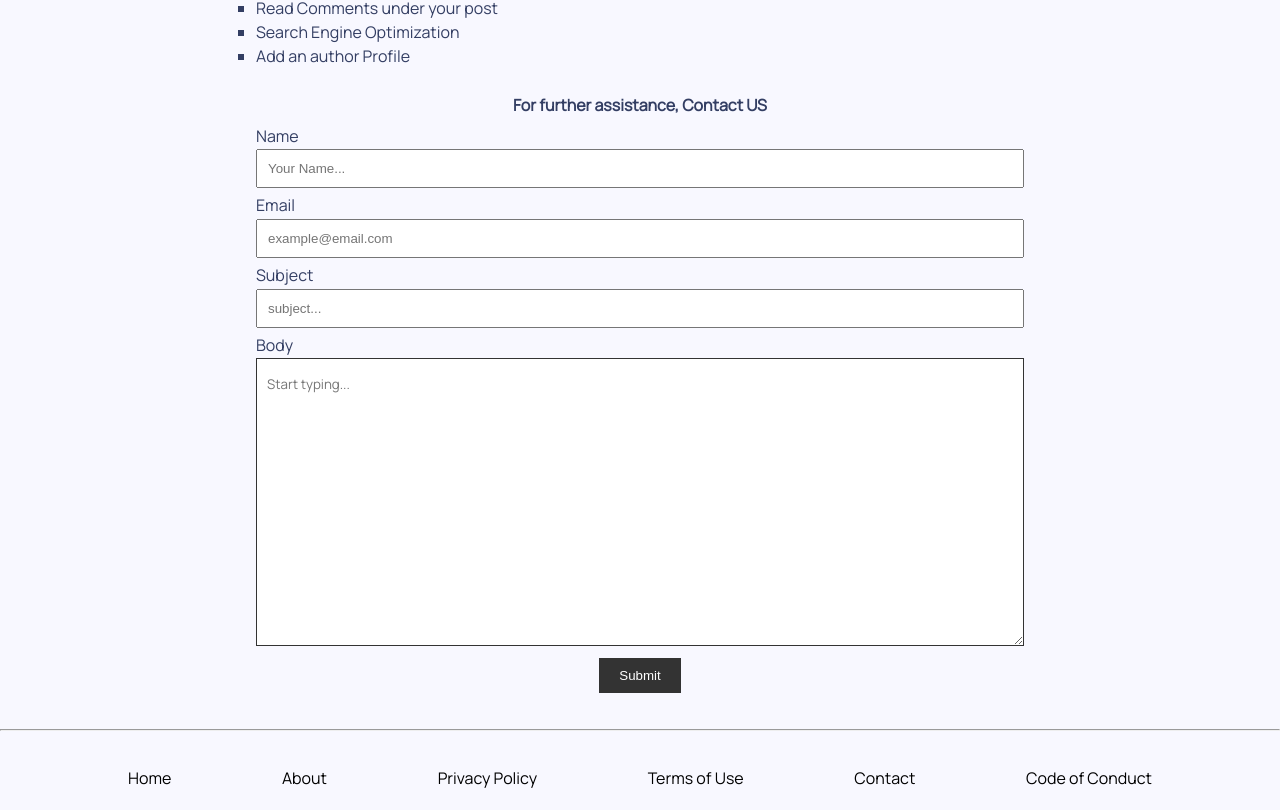
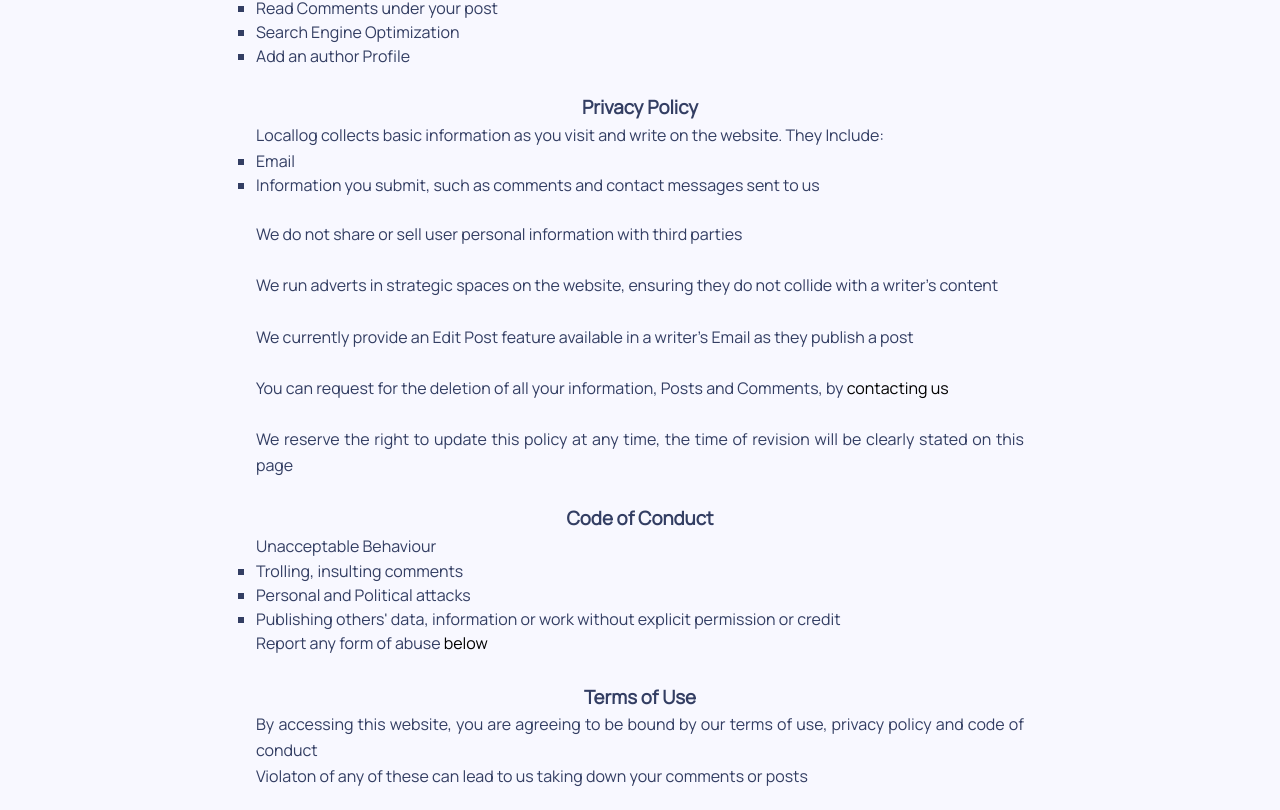
Before and after one commit to Segun98/locallog, a Next.js app in the folder client/: page /about in a window 1280 px wide. Shown: the part 410-1220 px from the top of the page. Built offline with nearby package versions, Linux system fonts and the light colour scheme; a web font is replaced by a local one.

Commit message:
UI and UX update, added terms of use, privacy policy and code of conduct

```diff
--- a/client/components/Comments.jsx
+++ b/client/components/Comments.jsx
@@ -197,7 +197,7 @@
         }
         button {
           padding: 10px 20px;
-          background: #333;
+          background: rgb(62, 82, 163);
           color: white;
           border: none;
           margin-bottom: 10px;
--- a/client/components/Footer.jsx
+++ b/client/components/Footer.jsx
@@ -17,14 +17,26 @@
               <a>About</a>
             </Link>
           </li>
-          <li>Privacy Policy</li>
-          <li>Terms of Use</li>
+          <li>
+            <Link href="/about#privacy">
+              <a>Privacy Policy</a>
+            </Link>
+          </li>
+          <li>
+            <Link href="/about#terms">
+              <a>Terms of Use</a>
+            </Link>
+          </li>
           <li>
             <Link href="/about#contact">
               <a>Contact</a>
             </Link>
           </li>
-          <li>Code of Conduct</li>
+          <li>
+            <Link href="/about#conduct">
+              <a>Code of Conduct</a>
+            </Link>
+          </li>
         </ul>
         <h4 style={{ textAlign: "center" }}>&copy;Locallog 2020</h4>
       </footer>
--- a/client/components/Header.jsx
+++ b/client/components/Header.jsx
@@ -13,7 +13,9 @@
 
   function handleSearch(e) {
     e.preventDefault();
-    router.push(`/search?author=${search}`);
+    if (search !== "") {
+      router.push(`/search?author=${search}`);
+    }
   }
 
   return (
@@ -187,8 +189,8 @@
           }
 
           .write-a-post button {
-            background: #333;
-            border: 1px solid #333;
+            background: rgb(62,82,163);
+            border: 1px solid rgb(62,82,163);
             padding: 10px 10px;
             cursor: pointer;
             color: white;
--- a/client/pages/about.jsx
+++ b/client/pages/about.jsx
@@ -118,8 +118,9 @@
               them; no ads in between, all stylings are the same.
             </li>
             <li>
-              Rich Text-Editor (Jodit) - Use keyboard shortcuts on texts. You get a fully
-              responsive interface for easy writing even on your mobile phone
+              Rich Text-Editor (Jodit) - Use keyboard shortcuts on texts. You
+              get a fully responsive interface for easy writing even on your
+              mobile phone
             </li>
             <li>
               Aggregate your articles in a shareable page, search by your name
@@ -130,6 +131,74 @@
             <li>Search Engine Optimization</li>
             <li>Add an author Profile</li>
           </ul>
+          <br />
+          <section className="privacy" id="privacy">
+            <h3 style={{ textAlign: "center" }}>Privacy Policy</h3>
+            <p>
+              Locallog collects basic information as you visit and write on the
+              website. They Include:
+            </p>
+            <ul>
+              <li>Email</li>
+              <li>
+                Information you submit, such as comments and contact messages
+                sent to us
+              </li>
+            </ul>
+            <br />
+            <p>
+              We do not share or sell user personal information with third
+              parties
+            </p>
+            <br />
+            <p>
+              We run adverts in strategic spaces on the website, ensuring they
+              do not collide with a writer's content
+            </p>
+            <br />
+            <p>
+              We currently provide an Edit Post feature available in a writer's
+              Email as they publish a post
+            </p>
+            <br />
+            <p>
+              You can request for the deletion of all your information, Posts
+              and Comments, by <a href="/about#contact">contacting us</a>
+            </p>
+            <br />
+            <p>
+              We reserve the right to update this policy at any time, the time
+              of revision will be clearly stated on this page
+            </p>
+          </section>
+          <br />
+          <section className="conduct" id="conduct">
+            <h3 style={{ textAlign: "center" }}>Code of Conduct</h3>
+            <p>Unacceptable Behaviour</p>
+            <ul>
+              <li>Trolling, insulting comments </li>
+              <li>Personal and Political attacks</li>
+              <li>
+                Publishing others' data, information or work without explicit
+                permission or credit
+              </li>
+            </ul>
+            <p>
+              Report any form of abuse <a href="/about#contact">below</a>{" "}
+            </p>
+          </section>
+          <br />
+          <section className="terms" id="terms">
+            <h3 style={{ textAlign: "center" }}>Terms of Use</h3>
+            <p>
+              By accessing this website, you are agreeing to be bound by our
+              terms of use, privacy policy and code of conduct
+            </p>
+            <p>
+              Violaton of any of these can lead to us taking down your comments
+              or posts
+            </p>
+          </section>
           <br />
           <div id="contact">
             <h4 style={{ textAlign: "center" }}>
@@ -252,7 +321,7 @@
             }
             button {
               padding: 10px 20px;
-              background: #333;
+              background: rgb(62,82,163);
               color: white;
               border: none;
               margin-bottom: 10px;
--- a/client/pages/edit/[id].jsx
+++ b/client/pages/edit/[id].jsx
@@ -201,9 +201,9 @@
         .edit-btn button {
           border: none;
           background: none;
-          border: 1px solid white;
+          border: 1px solid rgb(62,82,163);
           color: white;
-          background: black;
+          background: rgb(62,82,163);
           padding: 10px 20px;
           display: block;
           border-radius: 5px;
--- a/client/pages/post/new.jsx
+++ b/client/pages/post/new.jsx
@@ -13,6 +13,7 @@
 import axios from "axios";
 import { v4 as uuidv4 } from "uuid";
 import Footer from "../../components/Footer";
+import NProgress from "nprogress";
 
 export default function Editorpage() {
   const [Modal, setModal] = useState(false);
@@ -147,6 +148,7 @@
       };
 
       try {
+        NProgress.start()
         seterror(false);
         setdisable(true);
         const res = await request(endpoint, ADD_POST, variables);
@@ -167,8 +169,10 @@
         setmetaDesc("");
         setauthorProfile("");
         setdisable(false);
+        NProgress.done()
         router.push(`/post/${res.addPost.titleurl}`);
       } catch (err) {
+        NProgress.done()
         console.log(err.response);
         setdisable(false);
         seterror(true);
--- a/client/pages/search/index.jsx
+++ b/client/pages/search/index.jsx
@@ -80,7 +80,9 @@
           .category {
             margin-top: 10px;
           }
-          ,
+          p {
+            font-size: 14px;
+          }
           h5,
           h6 {
             color: rgb(51, 62, 99);
--- a/client/styles.css
+++ b/client/styles.css
@@ -229,10 +229,9 @@
 
 .submit-post button {
     border: none;
-    background: none;
-    border: 1px solid white;
+    border: 1px solid rgb(62,82,163);
     color: white;
-    background: #333;
+    background: rgb(62,82,163);
     padding: 10px 20px;
     display: block;
     border-radius: 5px;
```
